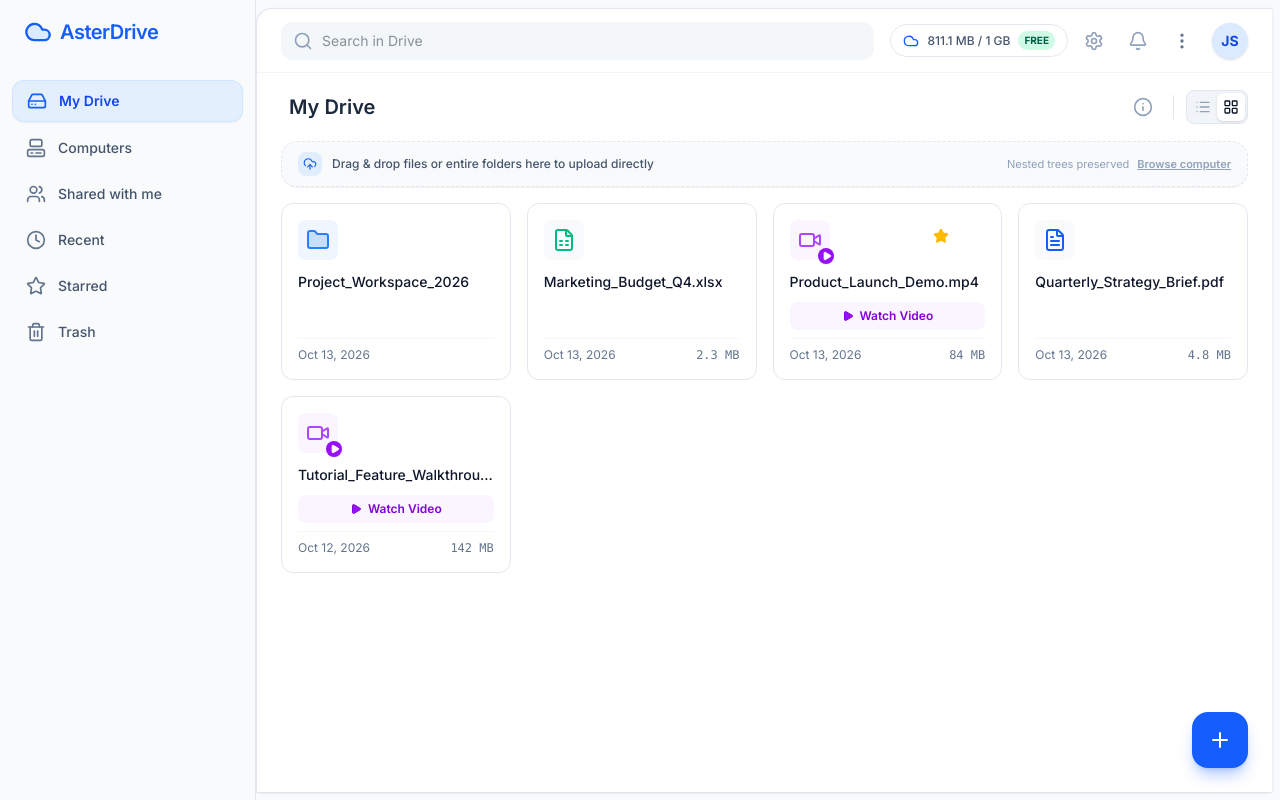
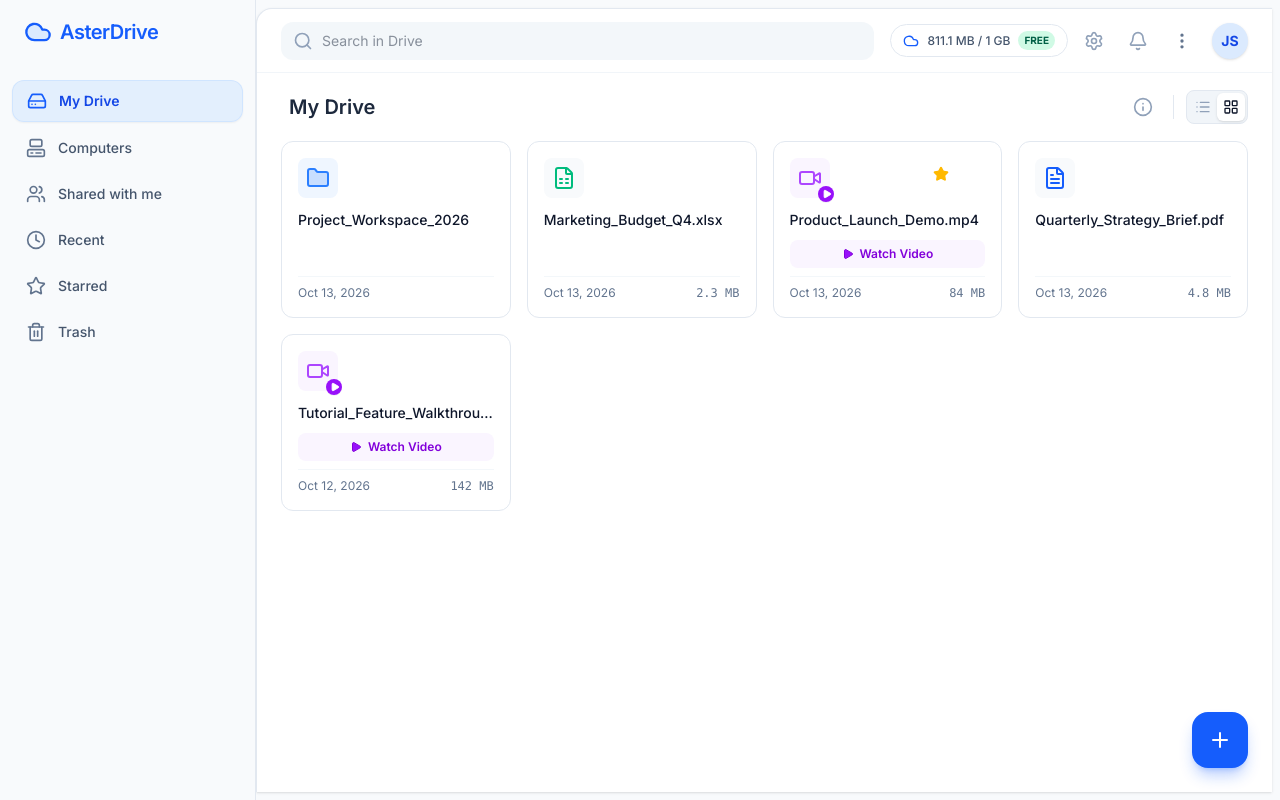
Before and after one commit to pupungardi/AsterDrive, a Next.js app: page / in a window 1280 px wide. Built offline with nearby package versions, Linux system fonts and the light colour scheme.

Commit message:
Remove redundant upload callout

```diff
--- a/app/page.tsx
+++ b/app/page.tsx
@@ -1660,27 +1660,6 @@ export default function AsterDriveApp() {
         {/* FILE LIST AREA */}
         <div className="flex-1 flex overflow-hidden">
           <div className="flex-1 overflow-y-auto px-4 lg:px-6 pb-6">
-            {/* QUICK DRAG-AND-DROP UPLOAD CALLOUT BAR */}
-            {(activeNav === 'my-drive' || activeNav === 'computers') && (
-              <div
-                onClick={() => fileInputRef.current?.click()}
-                className="mb-4 py-2.5 px-4 bg-slate-50/90 hover:bg-blue-50/60 border border-dashed border-slate-200 hover:border-blue-400 rounded-2xl flex items-center justify-between text-xs text-slate-600 hover:text-blue-700 transition-all cursor-pointer group shadow-2xs"
-              >
-                <div className="flex items-center gap-2.5">
-                  <div className="w-6 h-6 rounded-lg bg-blue-100/80 text-blue-600 flex items-center justify-center shrink-0 group-hover:scale-110 transition-transform">
-                    <UploadCloud className="w-3.5 h-3.5" />
-                  </div>
-                  <span className="font-medium">
-                    Drag &amp; drop files or entire folders here to upload directly
-                  </span>
-                </div>
-                <div className="flex items-center gap-2 text-[11px] text-slate-400 group-hover:text-blue-600 shrink-0">
-                  <span className="hidden sm:inline">Nested trees preserved</span>
-                  <span className="font-semibold underline">Browse computer</span>
-                </div>
-              </div>
-            )}
-
             {/* COMPUTERS TOP STATUS BANNER (When synced items exist) */}
             {activeNav === 'computers' && displayedItems.length > 0 && (
               <div className="mb-5 p-4 bg-gradient-to-r from-blue-50/90 via-indigo-50/40 to-slate-50 border border-blue-100 rounded-2xl flex flex-col md:flex-row md:items-center justify-between gap-3 shadow-2xs">
@@ -1892,7 +1871,7 @@ export default function AsterDriveApp() {
                         onClick={() => handleNavSelect('my-drive')}
                         className="px-4 py-2 bg-blue-50 hover:bg-blue-100 text-blue-700 rounded-xl text-sm font-medium transition-colors cursor-pointer"
                       >
-                        ← Back to My Drive
+                        ��� Back to My Drive
                       </button>
                     )}
                   </div>
--- a/components/StorageAnalyticsChart.tsx
+++ b/components/StorageAnalyticsChart.tsx
@@ -254,7 +254,7 @@ export function StorageAnalyticsChart({ items, plan, onUpgradeClick }: StorageAn
                     dataKey="value"
                     stroke="#ffffff"
                     strokeWidth={2}
-                    onMouseEnter={(data) => setHoveredKey(data.key)}
+                    onMouseEnter={(data) => setHoveredKey(typeof data.key === 'string' ? data.key : null)}
                     onMouseLeave={() => setHoveredKey(null)}
                   >
                     {chartData.map((entry) => (
```
